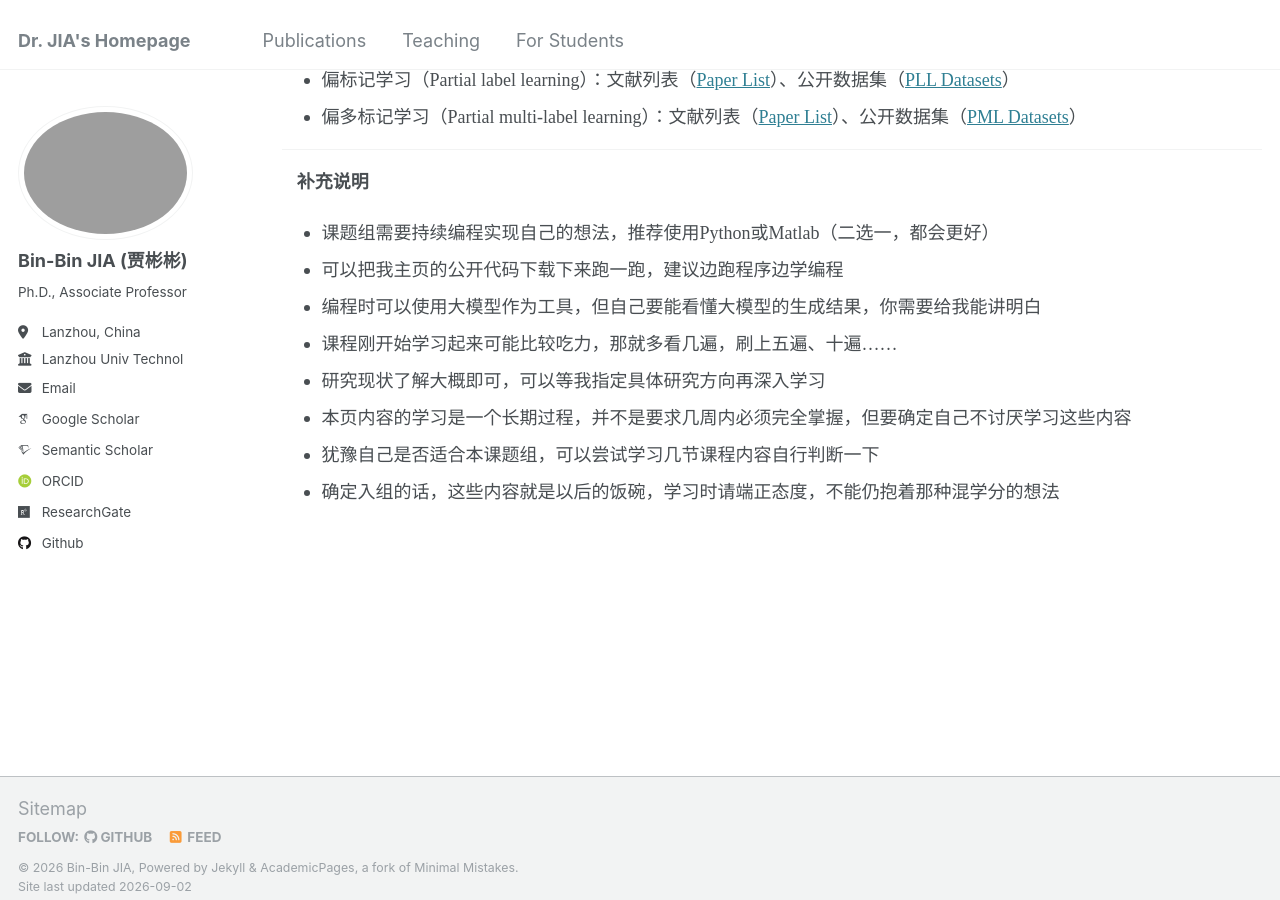
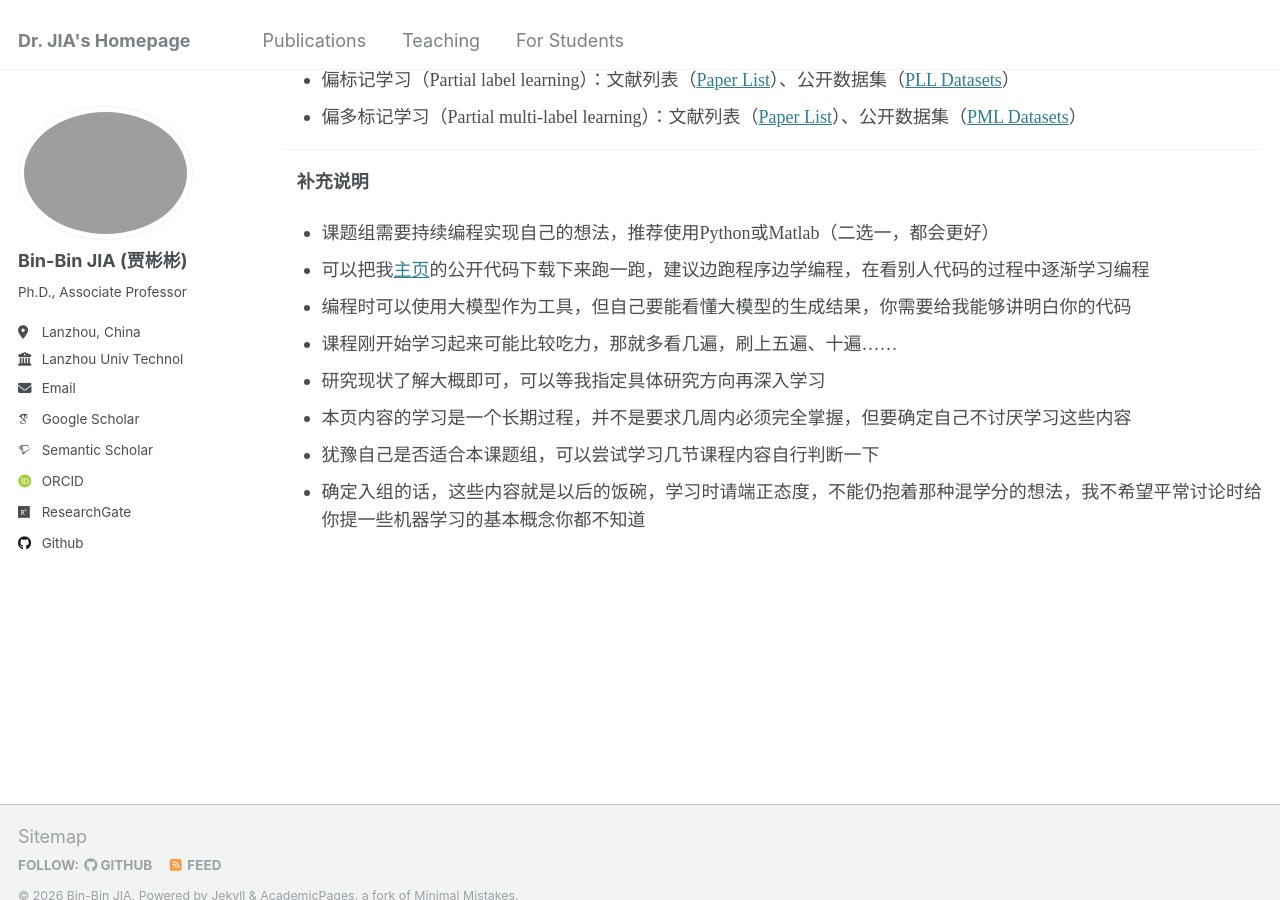
Before and after one commit to jiabinbin-ai/jiabinbin-ai.github.io, a Jekyll site: the page built from _pages/preparation.html, in a window 1280 px wide and 900 px high, scrolled down 925 px. Built offline with Jekyll 4.4.1, drawn with Linux system fonts in a browser that asks for light colours; some web fonts are replaced.

Commit message:
Update preparation.html

```diff
--- a/_pages/preparation.html
+++ b/_pages/preparation.html
@@ -71,10 +71,10 @@ author_profile: true
 	<span lang="en-us"><font face="Times New Roman">课题组需要持续编程实现自己的想法，推荐使用Python或Matlab（二选一，都会更好）</font></span></li>
 	<li>
 	<p align="justify" style="line-height: 150%; margin-top:8px; margin-bottom:0">
-	<span lang="en-us"><font face="Times New Roman">可以把我主页的公开代码下载下来跑一跑，建议边跑程序边学编程</font></span></li>
+	<span lang="en-us"><font face="Times New Roman">可以把我<a href="https://jiabinbin-ai.github.io/publications/">主页</a>的公开代码下载下来跑一跑，建议边跑程序边学编程，在看别人代码的过程中逐渐学习编程</font></span></li>
 	<li>
 	<p align="justify" style="line-height: 150%; margin-top:8px; margin-bottom:0">
-	<span lang="en-us"><font face="Times New Roman">编程时可以使用大模型作为工具，但自己要能看懂大模型的生成结果，你需要给我能讲明白</font></span></li>
+	<span lang="en-us"><font face="Times New Roman">编程时可以使用大模型作为工具，但自己要能看懂大模型的生成结果，你需要给我能够讲明白你的代码</font></span></li>
     <li>
 	<p align="justify" style="line-height: 150%; margin-top:8px; margin-bottom:0">
 	<span lang="en-us"><font face="Times New Roman">课程刚开始学习起来可能比较吃力，那就多看几遍，刷上五遍、十遍……</font></span></li>
@@ -89,6 +89,5 @@ author_profile: true
 	<span lang="en-us"><font face="Times New Roman">犹豫自己是否适合本课题组，可以尝试学习几节课程内容自行判断一下</font></span></li>
 	<li>
 	<p align="justify" style="line-height: 150%; margin-top:8px; margin-bottom:0">
-	<span lang="en-us"><font face="Times New Roman">确定入组的话，这些内容就是以后的饭碗，学习时请端正态度，不能仍抱着那种混学分的想法</font></span></li>
-
+	<span lang="en-us"><font face="Times New Roman">确定入组的话，这些内容就是以后的饭碗，学习时请端正态度，不能仍抱着那种混学分的想法，我不希望平常讨论时给你提一些机器学习的基本概念你都不知道</font></span></li>
 </ul>
```
